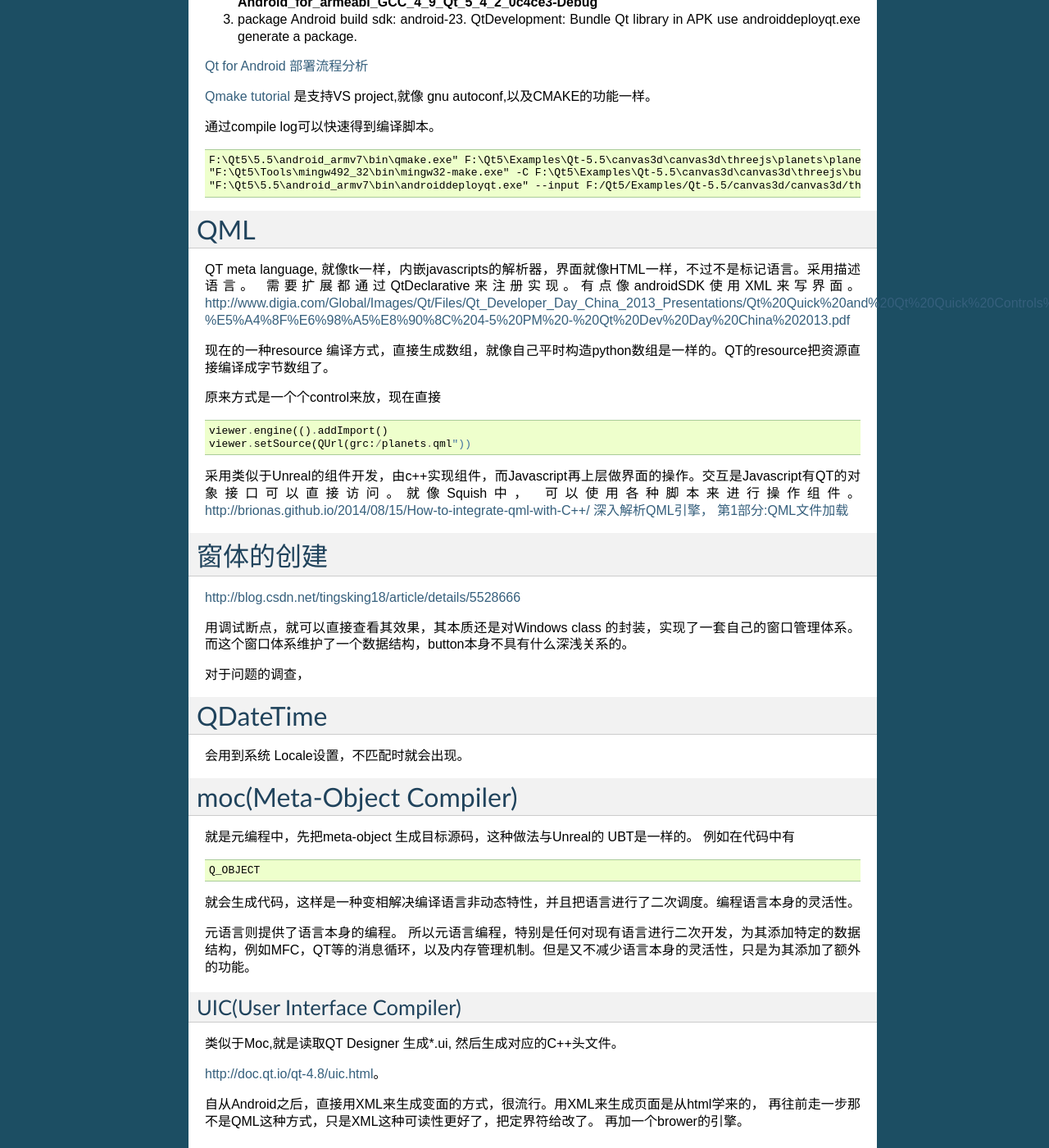
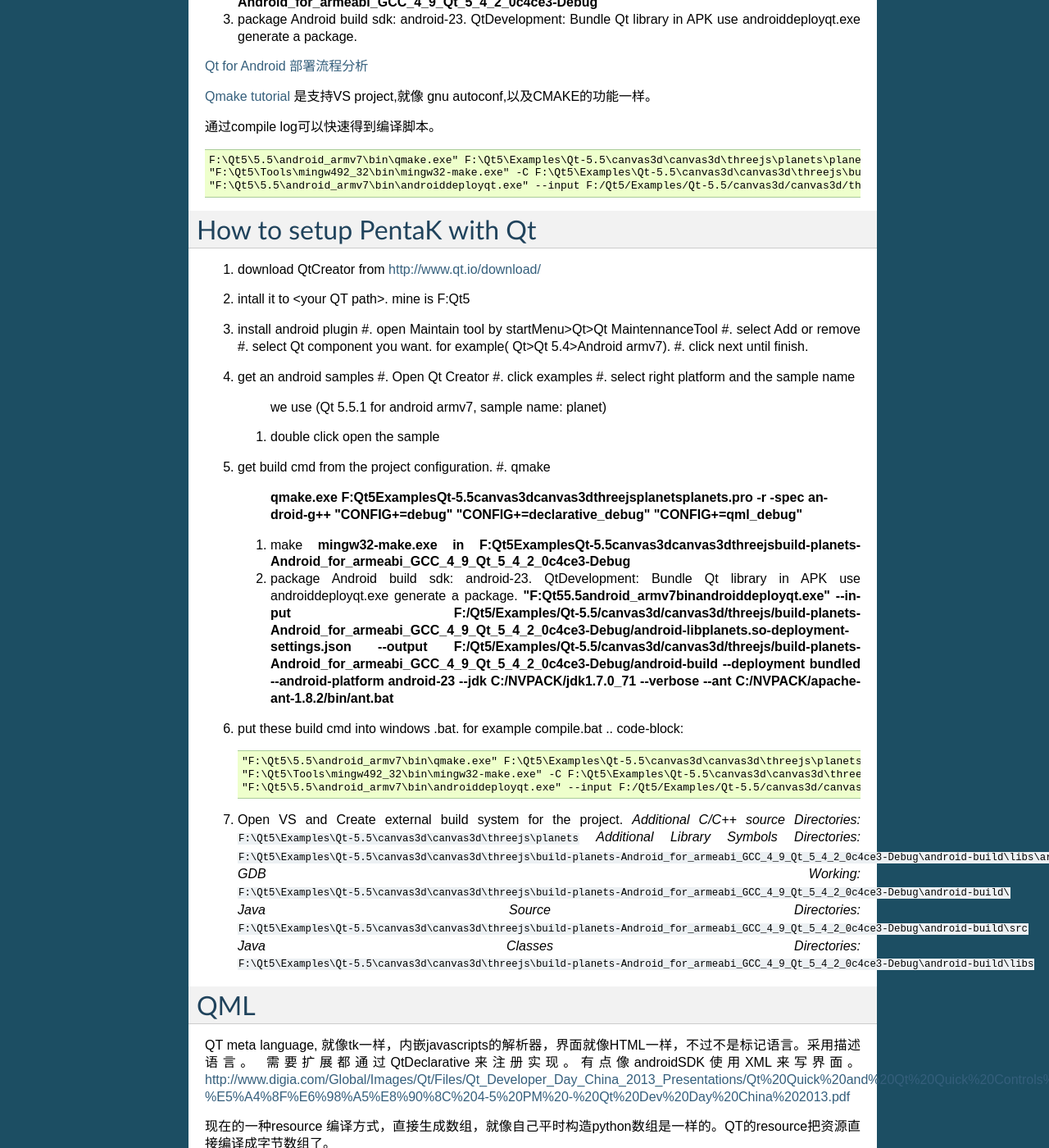
Before and after one commit to gwli/Programming, a Sphinx documentation site: the page built from source/content/Stage_1/QtDevelop.rst, in a window 1280 px wide and 1400 px high, scrolled down 2734 px. Shown: the whole window at 82% size. Built offline with Sphinx 7.4.7, drawn with Linux system fonts in a browser that asks for light colours; some of the changed text lies outside the part shown.

Commit message:
create PentaK project.

```diff
--- a/source/content/Stage_1/QtDevelop.rst
+++ b/source/content/Stage_1/QtDevelop.rst
@@ -144,6 +144,54 @@
 
 
 
+
+How to setup PentaK with Qt
+===========================
+
+#. download QtCreator from http://www.qt.io/download/
+#. intall it to <your QT path>. mine is F:\Qt5
+#. install android plugin
+   #. open Maintain tool by startMenu>Qt>Qt MaintennanceTool
+   #. select Add or remove
+   #. select Qt component you want. for example( Qt>Qt 5.4>Android armv7).
+   #. click next until finish.
+
+#. get an android samples
+   #. Open Qt Creator
+   #. click examples
+   #. select right platform and the sample name
+      we use (Qt 5.5.1 for android armv7, sample name: planet)
+   #. double click open the sample
+
+#. get build cmd from the project configuration.
+   #. qmake
+      :command:`qmake.exe F:\Qt5\Examples\Qt-5.5\canvas3d\canvas3d\threejs\planets\planets.pro -r -spec android-g++ "CONFIG+=debug" "CONFIG+=declarative_debug" "CONFIG+=qml_debug"`
+
+   #. make
+      :command:`mingw32-make.exe in F:\Qt5\Examples\Qt-5.5\canvas3d\canvas3d\threejs\build-planets-Android_for_armeabi_GCC_4_9_Qt_5_4_2_0c4ce3-Debug`
+
+   #. package
+      Android build sdk: android-23.
+      QtDevelopment: Bundle Qt library in APK
+      use androiddeployqt.exe generate a package.
+      :command:`"F:\Qt5\5.5\android_armv7\bin\androiddeployqt.exe" --input F:/Qt5/Examples/Qt-5.5/canvas3d/canvas3d/threejs/build-planets-Android_for_armeabi_GCC_4_9_Qt_5_4_2_0c4ce3-Debug/android-libplanets.so-deployment-settings.json --output F:/Qt5/Examples/Qt-5.5/canvas3d/canvas3d/threejs/build-planets-Android_for_armeabi_GCC_4_9_Qt_5_4_2_0c4ce3-Debug/android-build --deployment bundled --android-platform android-23 --jdk C:/NVPACK/jdk1.7.0_71 --verbose --ant C:/NVPACK/apache-ant-1.8.2/bin/ant.bat`
+
+#. put these build cmd into windows .bat. for example compile.bat
+   .. code-block::
+
+      "F:\Qt5\5.5\android_armv7\bin\qmake.exe" F:\Qt5\Examples\Qt-5.5\canvas3d\canvas3d\threejs\planets\planets.pro -r -spec android-g++ "CONFIG+=debug" "CONFIG+=declarative_debug" "CONFIG+=qml_debug"
+      "F:\Qt5\Tools\mingw492_32\bin\mingw32-make.exe" -C F:\Qt5\Examples\Qt-5.5\canvas3d\canvas3d\threejs\build-planets-Android_for_armeabi_GCC_4_9_Qt_5_4_2_0c4ce3-Debug`
+      "F:\Qt5\5.5\android_armv7\bin\androiddeployqt.exe" --input F:/Qt5/Examples/Qt-5.5/canvas3d/canvas3d/threejs/build-planets-Android_for_armeabi_GCC_4_9_Qt_5_4_2_0c4ce3-Debug/android-libplanets.so-deployment-settings.json --output F:/Qt5/Examples/Qt-5.5/canvas3d/canvas3d/threejs/build-planets-Android_for_armeabi_GCC_4_9_Qt_5_4_2_0c4ce3-Debug/android-build --deployment bundled --android-platform android-23 --jdk C:/NVPACK/jdk1.7.0_71 --verbose --ant C:/NVPACK/apache-ant-1.8.2/bin/ant.bat
+
+#. Open VS and Create external build system for the project.
+   *Additional C/C++ source Directories:* ``F:\Qt5\Examples\Qt-5.5\canvas3d\canvas3d\threejs\planets``
+   *Additional Library Symbols Directories:* ``F:\Qt5\Examples\Qt-5.5\canvas3d\canvas3d\threejs\build-planets-Android_for_armeabi_GCC_4_9_Qt_5_4_2_0c4ce3-Debug\android-build\libs\armeabi-v7a``
+   *GDB Working:* ``F:\Qt5\Examples\Qt-5.5\canvas3d\canvas3d\threejs\build-planets-Android_for_armeabi_GCC_4_9_Qt_5_4_2_0c4ce3-Debug\android-build\``
+   *Java Source Directories:*  ``F:\Qt5\Examples\Qt-5.5\canvas3d\canvas3d\threejs\build-planets-Android_for_armeabi_GCC_4_9_Qt_5_4_2_0c4ce3-Debug\android-build\src``
+   *Java Classes Directories:* ``F:\Qt5\Examples\Qt-5.5\canvas3d\canvas3d\threejs\build-planets-Android_for_armeabi_GCC_4_9_Qt_5_4_2_0c4ce3-Debug\android-build\libs``
+
+
+
 QML
 ===
 
```
